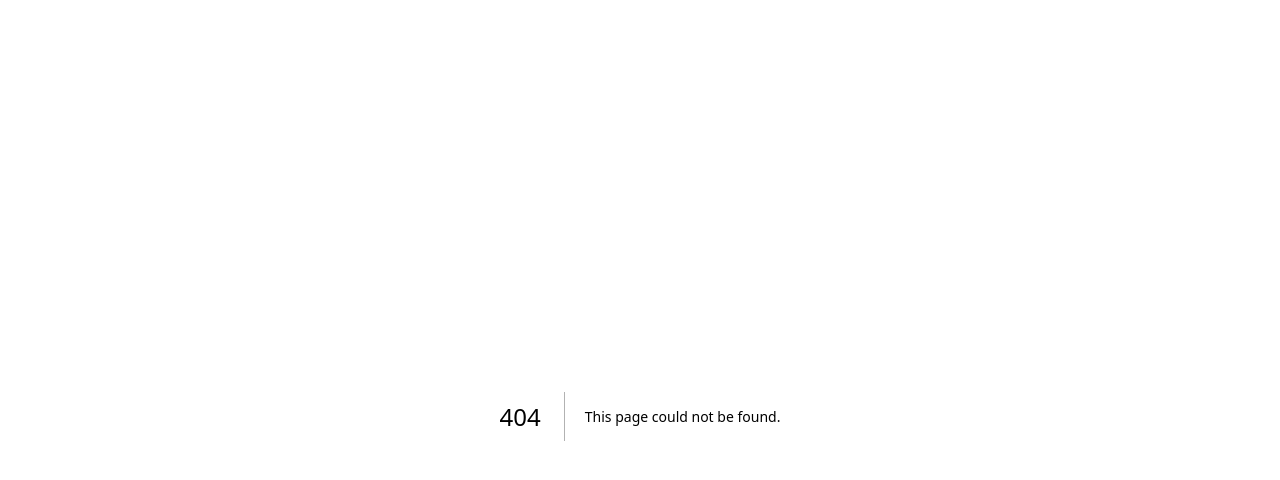
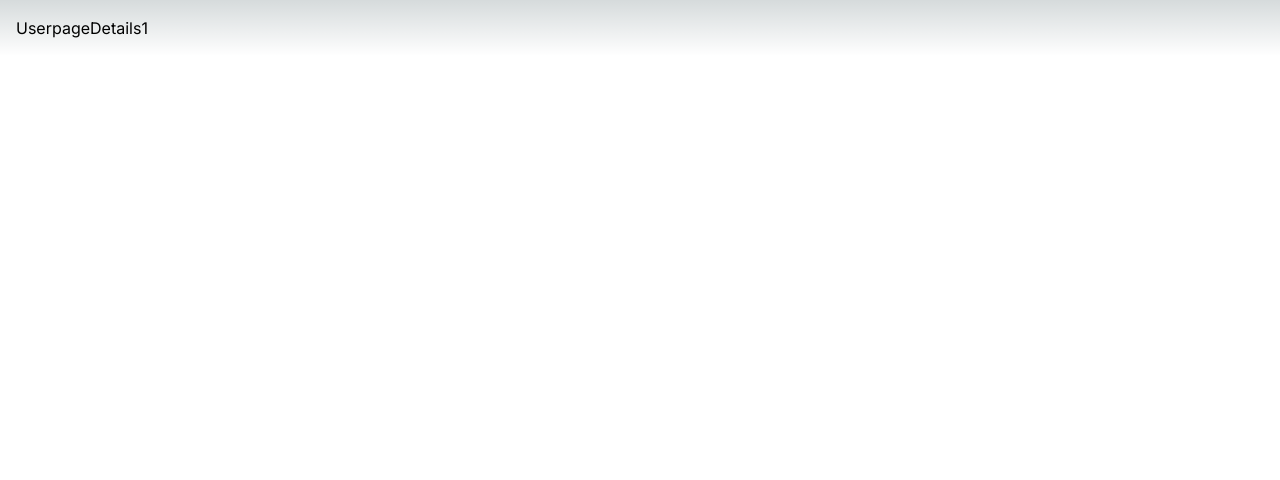
Before and after one commit to sachinjdv7/Nextjs-fundamentals, a Next.js app: page /users/1 in a window 1280 px wide. Before the commit this address had no page. Shown: the top 480 px of the page. Built offline with nearby package versions, Linux system fonts and the light colour scheme.

Commit message:
dynamic routing

```diff
--- /dev/null
+++ b/app/users/[id]/page.tsx
@@ -0,0 +1,10 @@
+interface Props {
+  params: {
+    id: number;
+  };
+}
+const UserDetailPage = ({ params: { id } }: Props) => {
+  return <div>UserpageDetails{id}</div>;
+};
+
+export default UserDetailPage;
```
